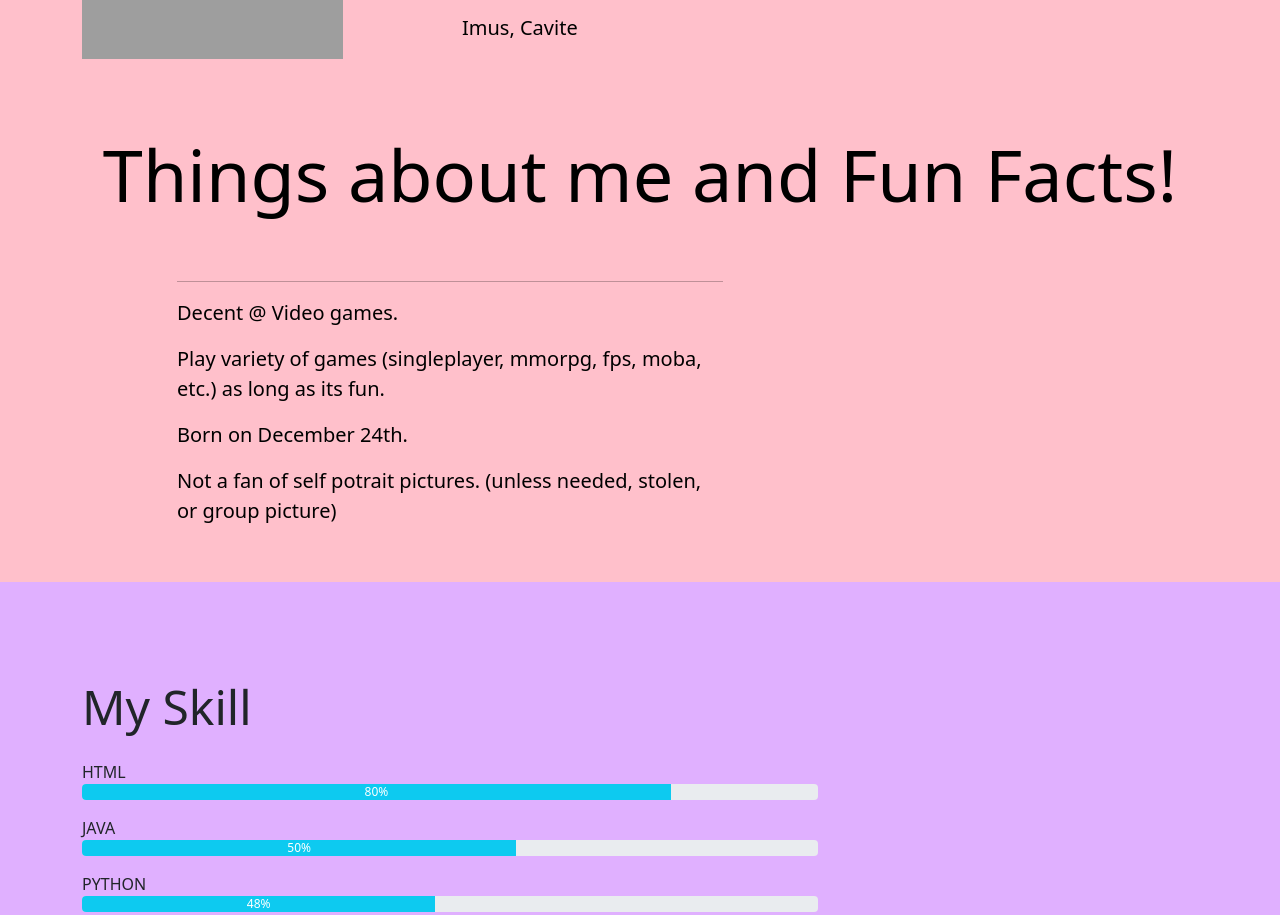
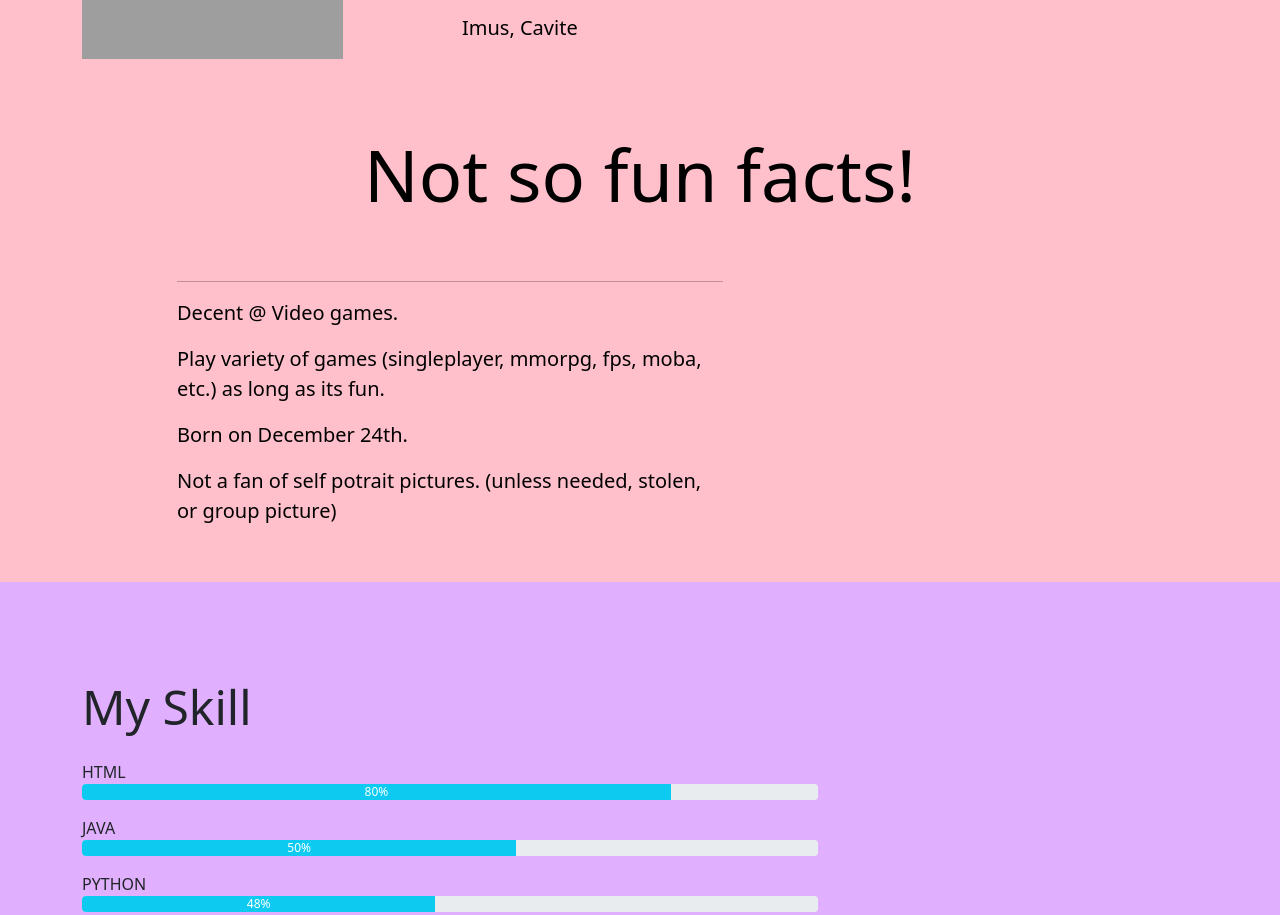
Before and after one commit to jaimehanz/jaimehanz.github.io, a plain HTML site: page index.html in a window 1280 px wide. Shown: the part 1003-1918 px from the top of the page. Drawn offline with nearby package versions, Linux system fonts and the light colour scheme; grey boxes are pictures that could not be loaded.

Commit message:
Update index.html

```diff
--- a/index.html
+++ b/index.html
@@ -84,7 +84,7 @@
     </div>
 
     <div class="jumbotron container py-3">
-        <h1 class="display-2 text-center py-3" style="color: black;">Things about me and Fun Facts!</h1>
+        <h1 class="display-2 text-center py-3" style="color: black;">Not so fun facts!</h1>
         <div class="row">
             <div class="col-lg-1 py-4"></div>
             <div class="col-lg-6 py-4">
```
